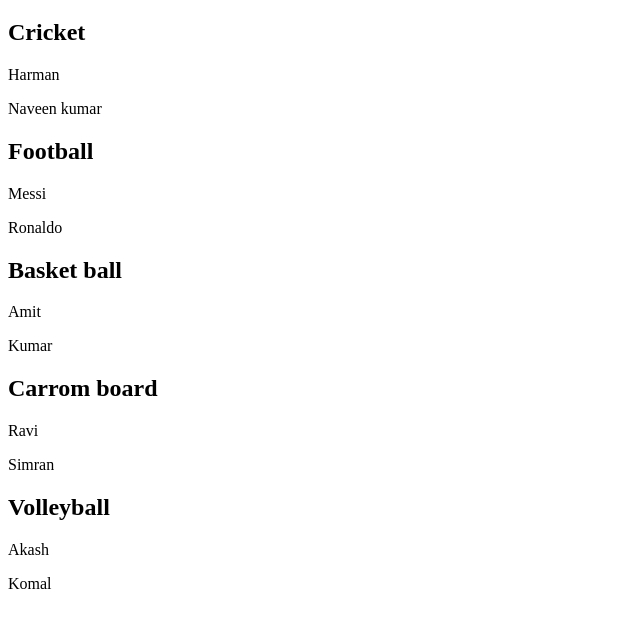
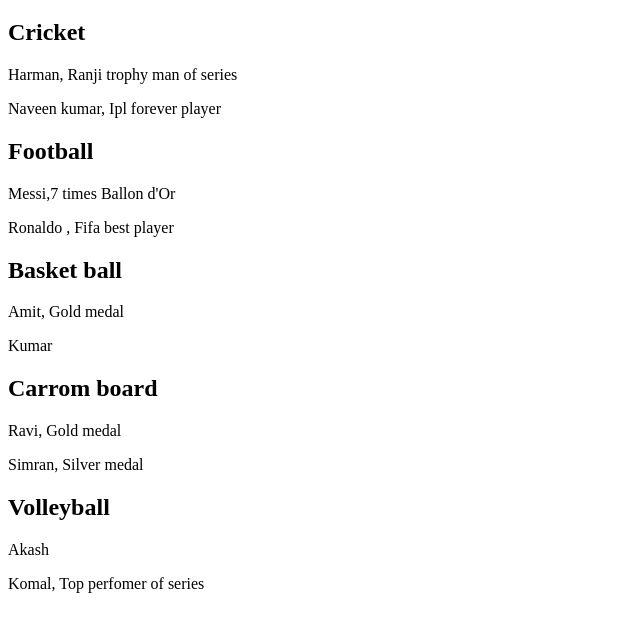
Before and after one commit to Raviarsh01/git-multi-commit, a plain HTML site: page index.html in a window 1280 px wide. Shown: the part 61-692 px from the top of the page, without its empty margins (0-640 px from the left). Drawn offline with Linux system fonts and the light colour scheme.

Commit message:
achievements  update

```diff
--- a/index.html
+++ b/index.html
@@ -9,19 +9,19 @@
 <body>
     <h1>My Favourite Sports</h1>
     <h2>Cricket</h2>
-    <p>Harman</p>
-    <p>Naveen kumar</p>
+    <p>Harman, Ranji trophy man of series</p>
+    <p>Naveen kumar, Ipl forever player</p>
     <h2>Football</h2>
-    <p>Messi</p>
-    <p>Ronaldo</p>
+    <p>Messi,7 times Ballon d'Or</p>
+    <p>Ronaldo , Fifa best player</p>
     <h2>Basket ball</h2>
-    <p>Amit</p>
+    <p>Amit, Gold medal</p>
     <p>Kumar</p>
     <h2>Carrom board</h2>
-    <p>Ravi</p>
-    <p>Simran</p>
+    <p>Ravi, Gold medal</p>
+    <p>Simran, Silver medal</p>
     <h2>Volleyball</h2>
     <p>Akash</p>
-    <p>Komal</p>
+    <p>Komal, Top perfomer of series</p>
 </body>
 </html>
```
